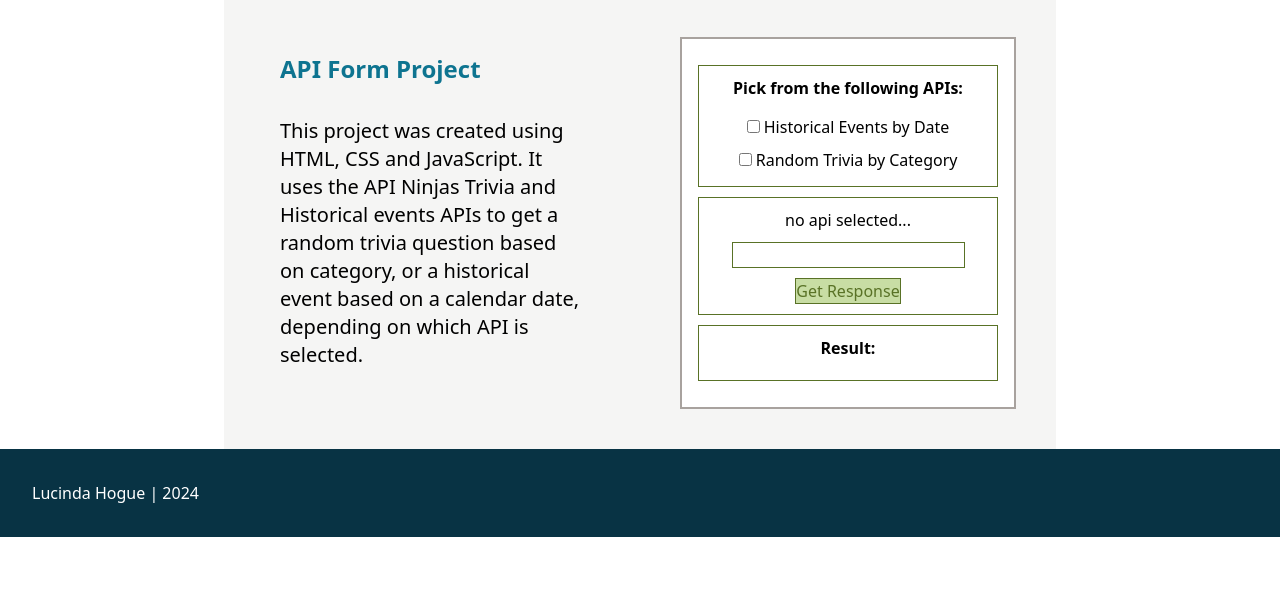
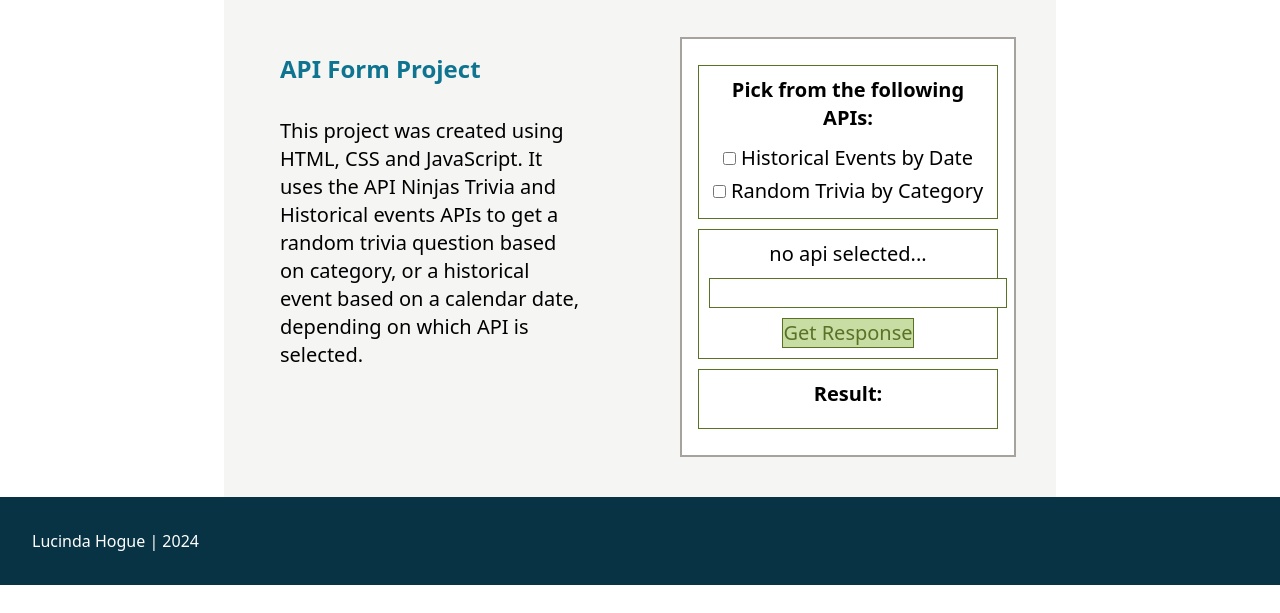
Before and after one commit to lucindajh/C4Prog-LH-PROJ, a website: page api-form.html in a window 1280 px wide. Shown: the part 187-800 px from the top of the page. Drawn offline with Linux system fonts and the light colour scheme.

Commit message:
feat: sample prj page- added extra styling to api form

```diff
--- a/api-form.html
+++ b/api-form.html
@@ -30,7 +30,7 @@
                     </p>
                 </article>
                 <article class="m-10 bg-white border-2 border-stone-400 p-4">
-                    <form id="api-form" action="#" method="post">
+                    <form id="api-form" action="#" method="post" class="text-xl w-full">
                         <div class="form-section">
                             <h3>Pick from the following APIs:</h3>
                             <input type="checkbox" id="historical-events" name="historical-events" value="historical-events"/>
@@ -41,7 +41,9 @@
                         </div>
                         <div class="form-section">
                             <label for="user-input" id="input-label">no api selected...</label>
+                            <br>
                             <input type="text" id="user-input" name="user-input"/>
+                            <br>
                             <button type="button" id="api-submit">Get Response</button>
                         </div>
                         <div class="form-section">
```
Also changed, not shown: assets/css/site.css.
